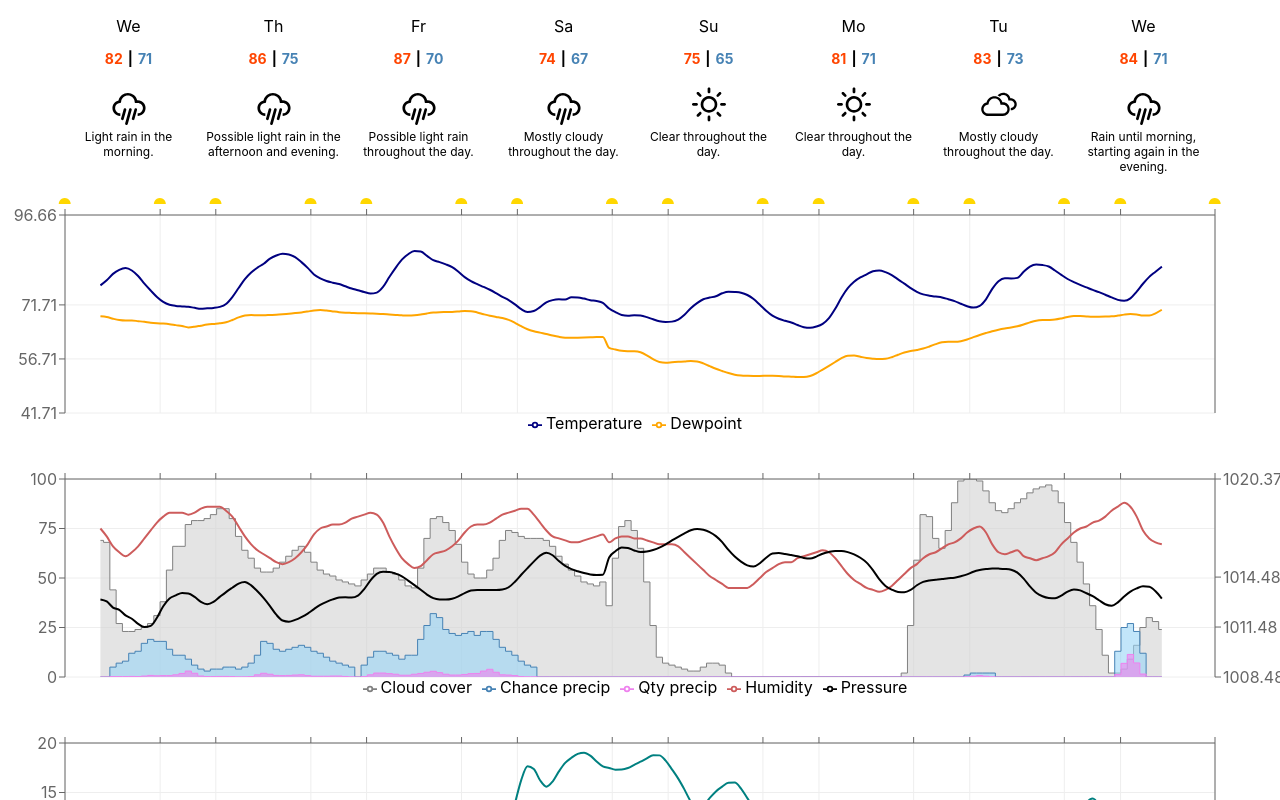
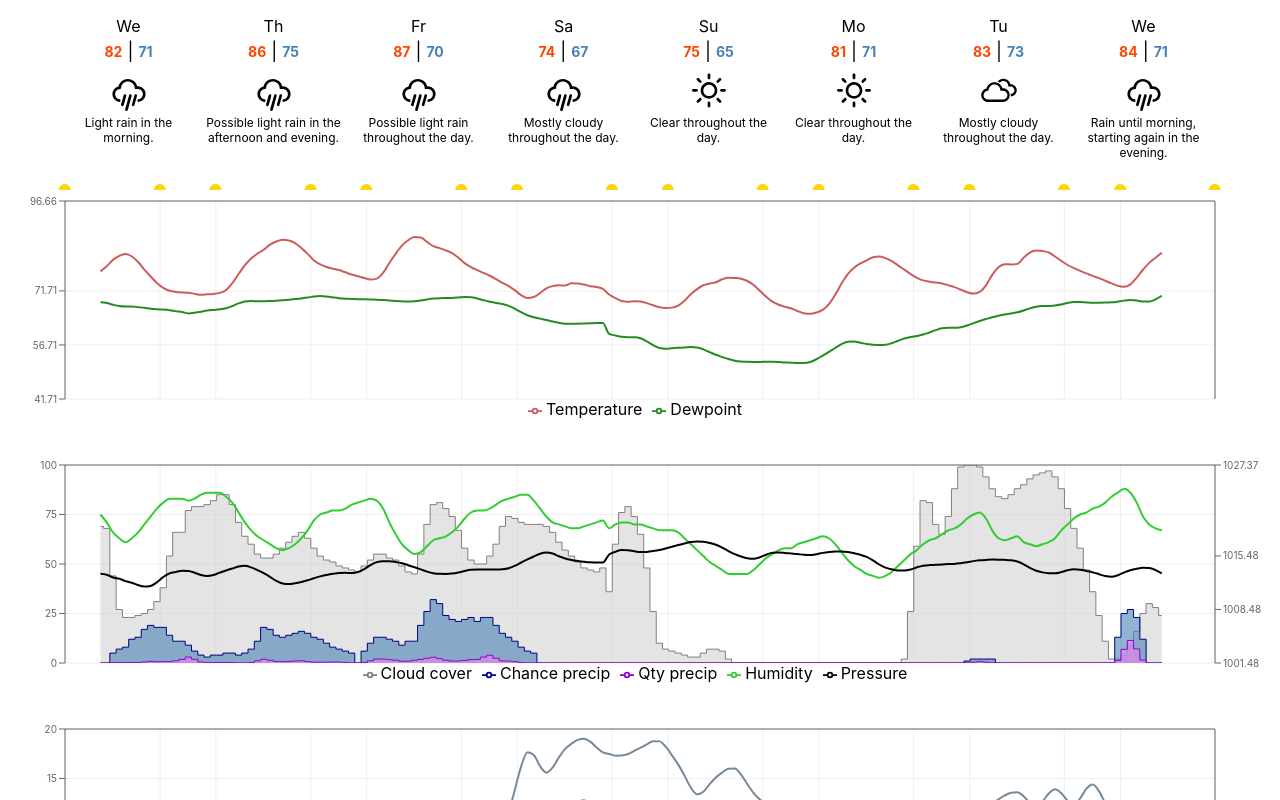
Before and after one commit to cqlanus/foresight, a React (Create React App) app: page / in a window 1280 px wide. Shown: the top 800 px of the page. Built offline with nearby package versions, Linux system fonts and the light colour scheme.

Commit message:
extracting repeated graph logic into subgraph

```diff
--- a/src/components/Graph.tsx
+++ b/src/components/Graph.tsx
@@ -1,22 +1,114 @@
 import React, { useEffect, useState } from 'react'
-import { ResponsiveContainer, CartesianGrid, ComposedChart, Area, Line, XAxis, YAxis, Tooltip, Legend } from 'recharts'
 import { FaLocationArrow } from 'react-icons/fa'
-import { WiMoonFirstQuarter } from "react-icons/wi"
 import styled from 'styled-components'
 import { getDarkSkyHourlyForecast } from "../hooks/nws"
-import { getDarkskyTimestamp, isMorning, formatDate } from '../utils/common';
+import SubGraph from './SubGraph'
 
-const DATA_NAME = {
-    TEMP: "Temperature",
-    DEW: "Dewpoint",
-    WIND_SPEED: "Wind speed",
-    WIND_GUST: "Wind gust",
-    CHANCE_PRECIP: "Chance precip",
-    QTY_PRECIP: "Qty precip",
-    CLOUD_COVER: "Cloud cover",
-    HUMIDITY: "Humidity",
-    PRESSURE: "Pressure",
+const GRAPH_TYPE = {
+    LINE: "LINE",
+    AREA: "AREA"
 }
+
+const AXIS_TYPE = {
+    RIGHT: "right",
+    LEFT: "left"
+}
+
+const renderArrow = (props: { index: number, key: string, height: number, cy: number, cx: number, payload: { key: string, windBearing: number } }) => {
+    const { payload: { windBearing }, key, cy, cx, height, index } = props
+    if (index % 2 > 0) { return }
+    const hasBothXAndY = cx && cy && windBearing
+    const transform = `
+        translate(${cx} ${cy})
+        rotate(${windBearing - 45 + 180})
+        scale(.6)
+    `
+    return hasBothXAndY &&
+        <FaLocationArrow
+            key={key}
+            cy={cy}
+            cx={cx}
+            height={height}
+            transform={transform} />
+}
+
+const DATA_MAP = {
+    TEMP: {
+        key: "temperature",
+        name: "Temperature",
+        type: GRAPH_TYPE.LINE,
+        color: "indianred",
+        axis: AXIS_TYPE.LEFT,
+    },
+    DEW: {
+        key: "dewPoint",
+        name: "Dewpoint",
+        type: GRAPH_TYPE.LINE,
+        color: "forestgreen",
+        axis: AXIS_TYPE.LEFT,
+    },
+    WIND_SPEED: {
+        key: "windSpeed",
+        name: "Wind speed",
+        type: GRAPH_TYPE.LINE,
+        color: "darkslateblue",
+        axis: AXIS_TYPE.LEFT,
+        dot: renderArrow,
+    },
+    WIND_GUST: {
+        key: "windGust",
+        name: "Wind gust",
+        type: GRAPH_TYPE.LINE,
+        color: "lightslategrey",
+        axis: AXIS_TYPE.LEFT,
+    },
+    CHANCE_PRECIP: {
+        key: "precipProbability",
+        name: "Chance precip",
+        type: GRAPH_TYPE.AREA,
+        color: "steelblue",
+        stroke: "navy",
+        isPercent: true,
+        axis: AXIS_TYPE.LEFT,
+    },
+    QTY_PRECIP: {
+        key: "precipIntensity",
+        name: "Qty precip",
+        type: GRAPH_TYPE.AREA,
+        color: "violet",
+        stroke: "darkviolet",
+        isPercent: true,
+        axis: AXIS_TYPE.LEFT,
+    },
+    CLOUD_COVER: {
+        key: "cloudCover",
+        name: "Cloud cover",
+        type: GRAPH_TYPE.AREA,
+        color: "lightgrey",
+        stroke: "grey",
+        isPercent: true,
+        axis: AXIS_TYPE.LEFT,
+    },
+    HUMIDITY: {
+        key: "humidity",
+        name: "Humidity",
+        type: GRAPH_TYPE.LINE,
+        color: "limegreen",
+        isPercent: true,
+        axis: AXIS_TYPE.LEFT,
+    },
+    PRESSURE: {
+        key: "pressure",
+        name: "Pressure",
+        type: GRAPH_TYPE.LINE,
+        color: "black",
+        axis: AXIS_TYPE.RIGHT,
+    },
+}
+
+const TEMP_GRAPH = [DATA_MAP.TEMP, DATA_MAP.DEW]
+const SKY_GRAPH = [DATA_MAP.CLOUD_COVER, DATA_MAP.CHANCE_PRECIP, DATA_MAP.QTY_PRECIP, DATA_MAP.HUMIDITY, DATA_MAP.PRESSURE]
+const WIND_GRAPH = [DATA_MAP.WIND_GUST, DATA_MAP.WIND_SPEED]
 
 const Container = styled.div`
     width: 100%;
@@ -26,44 +118,6 @@ interface Props {
     sevenDay: Array<any>
 }
 
-const AstroGraphic = ({ payload, show }: { payload?: any, show: boolean }) => {
-    const time = payload.value
-    const isAm = isMorning(time)
-    const formatted = formatDate(time, "h:ma")
-    const rotate = isAm ? -90 : 90
-    const rotateVal = isAm ? `${rotate} 12 20` : `${rotate} -2 10`
-    const transform = `
-        translate(${payload.coordinate},-10)
-        rotate(${rotateVal})
-    `
-    return <g transform={transform}>
-        {show && <WiMoonFirstQuarter fill={isAm ? "gold" : "orange"} />}
-    </g>
-}
-
-const getAstroTicks = (sevenDay: Array<any>) => {
-    return sevenDay.reduce((acc, day) => {
-        const { sunriseTime, sunsetTime } = day
-        return [...acc, sunriseTime, sunsetTime]
-    }, [])
-}
-
-const WunderXAxis = (sevenDay: Array<any>, showLabels: boolean = false) => {
-    const ticks = getAstroTicks(sevenDay)
-    return <XAxis
-        orientation="top"
-        type="number"
-        scale='time'
-        domain={["dataMin", "dataMax"]}
-        dataKey={d => getDarkskyTimestamp(d.time)}
-        ticks={ticks}
-        allowDataOverflow
-        tick={<AstroGraphic show={showLabels} />}
-        tickCount={ticks.length}
-        interval={0}
-        height={20}
-    />
-}
 
 const Graph = ({ sevenDay }: Props) => {
 
@@ -82,100 +136,29 @@ const Graph = ({ sevenDay }: Props) => {
         getData()
     }, [])
 
-    const getAstronomyData = () => {
-        return sevenDay.map(({ time, sunriseTime, sunsetTime, moonPhase }) => ({
-            time: getDarkskyTimestamp(time),
-            sunriseTime: getDarkskyTimestamp(sunriseTime),
-            sunsetTime: getDarkskyTimestamp(sunsetTime),
-            moonPhase
-        }))
-    }
-
-    const astronomyData = getAstronomyData()
-
-    const convertToPercent = (label: string) => (stuff: { [key: string]: number }) => {
-        return stuff[label] * 100
-    }
-
-    const renderArrow = (props: { index: number, key: string, height: number, cy: number, cx: number, payload: { key: string, windBearing: number } }) => {
-        const { payload: { key, windBearing }, index } = props
-        if (index % 2 > 0) { return }
-        const hasBothXAndY = props.cx && props.cy && windBearing
-        const transform = `
-            translate(${props.cx} ${props.cy})
-            rotate(${windBearing - 45 + 180})
-            scale(.6)
-        `
-        return hasBothXAndY &&
-            <FaLocationArrow
-                key={props.key}
-                cy={props.cy}
-                cx={props.cx}
-                height={props.height}
-                transform={transform} />
-    }
-
-
-
-    const numberFormatter = (val: string | number | (string | number)[]) => Number.parseFloat(String(val)).toPrecision(3)
-    const tooltipFormatter = (val: string | number | (string | number)[], name: string) => {
-        const value = numberFormatter(val)
-        return [value, " "]
-    }
-    const labelFormatter = (d: string | number) => formatDate(+d, "ha")
-
-
-    const tooltipStyle = { backgroundColor: 'rgba(255,255,255,.7)', border: 'none' }
     const renderTemp = () => (
-        <ResponsiveContainer height={"33%"} >
-            <ComposedChart syncId="weather" data={gridData}>
-                <CartesianGrid stroke="#eee" />
-
-                <Line dot={false} connectNulls type="monotone" dataKey="temperature" stroke="navy" strokeWidth={2} name={DATA_NAME.TEMP} />
-                <Line dot={false} connectNulls type="monotone" dataKey="dewPoint" stroke="orange" strokeWidth={2} name={DATA_NAME.DEW} />
-                <Tooltip labelFormatter={labelFormatter} contentStyle={tooltipStyle} formatter={tooltipFormatter} separator={" "} />
-                {WunderXAxis(astronomyData, true)}
-
-                <YAxis domain={["dataMin - 10", "dataMax + 10"]} />
-                <YAxis orientation="right" yAxisId="right" />
-                <Legend verticalAlign="bottom" height={36} />
-            </ComposedChart>
-        </ResponsiveContainer>
+        <SubGraph
+            data={gridData}
+            attributes={TEMP_GRAPH}
+            sevenDay={sevenDay}
+            domain={["dataMin - 10", "dataMax + 10"]}
+            showAstroLabels />
     )
 
     const renderPercent = () => (
-        <ResponsiveContainer height={"33%"} >
-            <ComposedChart syncId="weather" data={gridData}>
-                <CartesianGrid stroke="#eee" />
-
-                <Area yAxisId="left" connectNulls type="step" dataKey={convertToPercent("cloudCover")} fill="lightgrey" stroke="grey" name={DATA_NAME.CLOUD_COVER} />
-                <Area yAxisId="left" connectNulls type="step" dataKey={convertToPercent("precipProbability")} fill="#99d6f7" stroke="steelblue" name={DATA_NAME.CHANCE_PRECIP} />
-                <Area yAxisId="left" connectNulls type="step" dataKey={convertToPercent("precipIntensity")} fill="violet" stroke="violet" name={DATA_NAME.QTY_PRECIP} />
-                <Line yAxisId="left" dot={false} connectNulls type="monotone" dataKey={convertToPercent("humidity")} stroke="indianred" strokeWidth={2} name={DATA_NAME.HUMIDITY} />
-                <Line yAxisId="right" dot={false} connectNulls type="monotone" dataKey="pressure" stroke="black" strokeWidth={2} name={DATA_NAME.PRESSURE} />
-                <Tooltip labelFormatter={labelFormatter} contentStyle={tooltipStyle} formatter={tooltipFormatter} separator={" "} />
-                {WunderXAxis(astronomyData)}
-                <YAxis yAxisId="left" />
-                <YAxis orientation="right" domain={["dataMin - 3", "dataMax + 3"]} yAxisId="right" />
-                <Legend verticalAlign="bottom" height={36} />
-            </ComposedChart>
-        </ResponsiveContainer>
+        <SubGraph
+            data={gridData}
+            attributes={SKY_GRAPH}
+            domain={[0, 'auto']}
+            sevenDay={sevenDay} />
     )
 
     const renderWind = () => (
-        <ResponsiveContainer height={"33%"} >
-            <ComposedChart syncId="weather" data={gridData}>
-                <CartesianGrid stroke="#eee" />
-
-                <Line dot={renderArrow} connectNulls type="monotone" dataKey="windSpeed" stroke="#000" strokeWidth={2} name={DATA_NAME.WIND_SPEED} />
-                <Line dot={false} connectNulls type="monotone" dataKey="windGust" stroke="teal" strokeWidth={2} name={DATA_NAME.WIND_GUST} />
-                {WunderXAxis(astronomyData)}
-                <YAxis />
-                <YAxis orientation="right" yAxisId="right" />
-                <Tooltip labelFormatter={labelFormatter} contentStyle={tooltipStyle} formatter={tooltipFormatter} separator={" "} />
-                <Legend verticalAlign="bottom" height={36} />
-            </ComposedChart>
-        </ResponsiveContainer>
+        <SubGraph
+            data={gridData}
+            attributes={WIND_GRAPH}
+            domain={[0, 'auto']}
+            sevenDay={sevenDay} />
     )
 
     return (
--- a/src/components/SevenDayForecast.tsx
+++ b/src/components/SevenDayForecast.tsx
@@ -58,14 +58,40 @@ const TempContainer = styled.div`
     font-size: 14px;
     font-weight: bold;
 
+    @media (max-width: 700px) {
+        flex-direction: column;
+        flex-grow: 0;
+    }
 `
 
-const HiTemp = styled.p`
+const P = styled.p`
+    margin: 0.5em 0;
+`
+
+const HiTemp = styled(P)`
     color: OrangeRed;
 `
 
-const LoTemp = styled.p`
+const LoTemp = styled(P)`
     color: steelblue;
+`
+
+const Separator = styled.span`
+    margin: 0 5px;
+    font-size: 18px;
+    font-weight: normal;
+
+    &:before {
+        content: "|"
+    }
+
+    @media (max-width: 700px) {
+        &:before {
+            content: ""
+        }
+        border-bottom: 2px solid #000;
+        width: 100%;
+    }
 `
 
 interface Props {
@@ -75,11 +101,10 @@ interface Props {
 const SevenDayForecast = ({ sevenDay }: Props) => {
 
     const renderTempRow = (hi: number, lo: number) => {
-        const pipeStyle = { margin: "0 5px" }
         return (
             <TempContainer>
                 <HiTemp>{Math.round(hi)}</HiTemp>
-                <span style={pipeStyle}>{" | "}</span>
+                <Separator></Separator>
                 <LoTemp>{Math.round(lo)}</LoTemp>
             </TempContainer>
         )
--- /dev/null
+++ b/src/components/SubGraph.tsx
@@ -0,0 +1,163 @@
+import React from 'react'
+import { ResponsiveContainer, CartesianGrid, ComposedChart, Area, Line, XAxis, YAxis, Tooltip, Legend, AxisDomain } from 'recharts'
+import { WiMoonFirstQuarter } from "react-icons/wi"
+import { getDarkskyTimestamp, isMorning, formatDate, convertToPercent } from '../utils/common';
+
+const AstroGraphic = ({ payload, show }: { payload?: any, show: boolean }) => {
+    const time = payload.value
+    const isAm = isMorning(time)
+    const rotate = isAm ? -90 : 90
+    const rotateVal = isAm ? `${rotate} 12 20` : `${rotate} -2 10`
+    const transform = `
+        translate(${payload.coordinate},-10)
+        rotate(${rotateVal})
+    `
+    return <g transform={transform}>
+        {show && <WiMoonFirstQuarter fill={isAm ? "gold" : "orange"} />}
+    </g>
+}
+
+const getAstroTicks = (sevenDay: Array<any>) => {
+    return sevenDay.reduce((acc, day) => {
+        const { sunriseTime, sunsetTime } = day
+        return [...acc, sunriseTime, sunsetTime]
+    }, [])
+}
+
+const WunderXAxis = (sevenDay: Array<any>, showLabels: boolean = false) => {
+    const ticks = getAstroTicks(sevenDay)
+    return <XAxis
+        orientation="top"
+        type="number"
+        scale='time'
+        domain={["dataMin", "dataMax"]}
+        dataKey={d => getDarkskyTimestamp(d.time)}
+        ticks={ticks}
+        allowDataOverflow
+        tick={<AstroGraphic show={showLabels} />}
+        tickCount={ticks.length}
+        tickLine={false}
+        interval={0}
+        height={20}
+    />
+}
+
+interface Attribute {
+    key: string | any,
+    name: string,
+    type: string,
+    color: string,
+    stroke?: string,
+    axis?: string,
+    isPercent?: boolean,
+    dot?: (props: DotProps) => any
+}
+
+interface DotProps {
+    index: number,
+    key: string,
+    height: number,
+    cy: number,
+    cx: number,
+    payload: {
+        key: string,
+        windBearing: number
+    }
+}
+
+interface Props {
+    data: Array<any>,
+    sevenDay: Array<any>,
+    attributes: Array<Attribute>,
+    showAstroLabels?: boolean,
+    domain?: [AxisDomain, AxisDomain]
+}
+
+const SubGraph = ({
+    data,
+    sevenDay,
+    attributes,
+    showAstroLabels = false,
+    domain = [0, 'auto'],
+}: Props) => {
+
+    const renderLine = (attribute: Attribute) => {
+        const { dot = false } = attribute
+        const axis = attribute.key === "pressure" && { yAxisId: "right" }
+        const key = attribute.isPercent ? convertToPercent(attribute.key) : attribute.key
+        return <Line
+            key={attribute.key}
+            {...axis}
+            dot={dot || false}
+            connectNulls
+            type="monotone"
+            dataKey={key}
+            stroke={attribute.color}
+            strokeWidth={2}
+            name={attribute.name} />
+    }
+    const renderArea = (attribute: Attribute) => {
+        const axis = attribute.key === "pressure" && { yAxisId: "right" }
+        const key = attribute.isPercent ? convertToPercent(attribute.key) : attribute.key
+
+        return <Area
+            key={attribute.key}
+            {...axis}
+            connectNulls
+            type="step"
+            dataKey={key}
+            fill={attribute.color}
+            stroke={attribute.stroke}
+            name={attribute.name} />
+    }
+
+    const renderData = () => {
+        return attributes.map(attribute => {
+            if (attribute.type === "LINE") {
+                return renderLine(attribute)
+            } else {
+                return renderArea(attribute)
+            }
+        })
+    }
+
+    const labelFormatter = (d: string | number) => formatDate(+d, "ha")
+
+    const tooltipStyle = { backgroundColor: 'rgba(255,255,255,.7)', border: 'none' }
+
+    const numberFormatter = (val: string | number | (string | number)[]) =>
+        Number.parseFloat(String(val)).toPrecision(3)
+
+    const tooltipFormatter = (val: string | number | (string | number)[], name: string) => {
+        const value = numberFormatter(val)
+        return [value, ""]
+    }
+
+    const getAstronomyData = () => {
+        return sevenDay.map(({ time, sunriseTime, sunsetTime, moonPhase }) => ({
+            time: getDarkskyTimestamp(time),
+            sunriseTime: getDarkskyTimestamp(sunriseTime),
+            sunsetTime: getDarkskyTimestamp(sunsetTime),
+            moonPhase
+        }))
+    }
+
+    const astronomyData = getAstronomyData()
+
+    return (
+        <ResponsiveContainer height={"33%"} >
+            <ComposedChart syncId="weather" data={data}>
+                <CartesianGrid stroke="#eee" />
+
+                {renderData()}
+                <Tooltip labelFormatter={labelFormatter} contentStyle={tooltipStyle} formatter={tooltipFormatter} separator={" "} />
+                {WunderXAxis(astronomyData, showAstroLabels)}
+
+                <YAxis tick={{ fontSize: "10px" }} domain={domain} />
+                <YAxis tick={{ fontSize: "10px" }} orientation="right" yAxisId="right" domain={["dataMin - 10", "dataMax + 10"]} />
+                <Legend verticalAlign="bottom" height={36} />
+            </ComposedChart>
+        </ResponsiveContainer>
+    )
+}
+export default SubGraph
--- a/src/utils/common.ts
+++ b/src/utils/common.ts
@@ -21,3 +21,9 @@ export const isMorning = (time: number) => {
     const formatted = moment(time).format("a")
     return formatted === "am"
 }
+
+export const convertToPercent = (label: string) => (stuff: {
+    [key: string]: number
+}) => {
+    return stuff[label] * 100
+}
```
